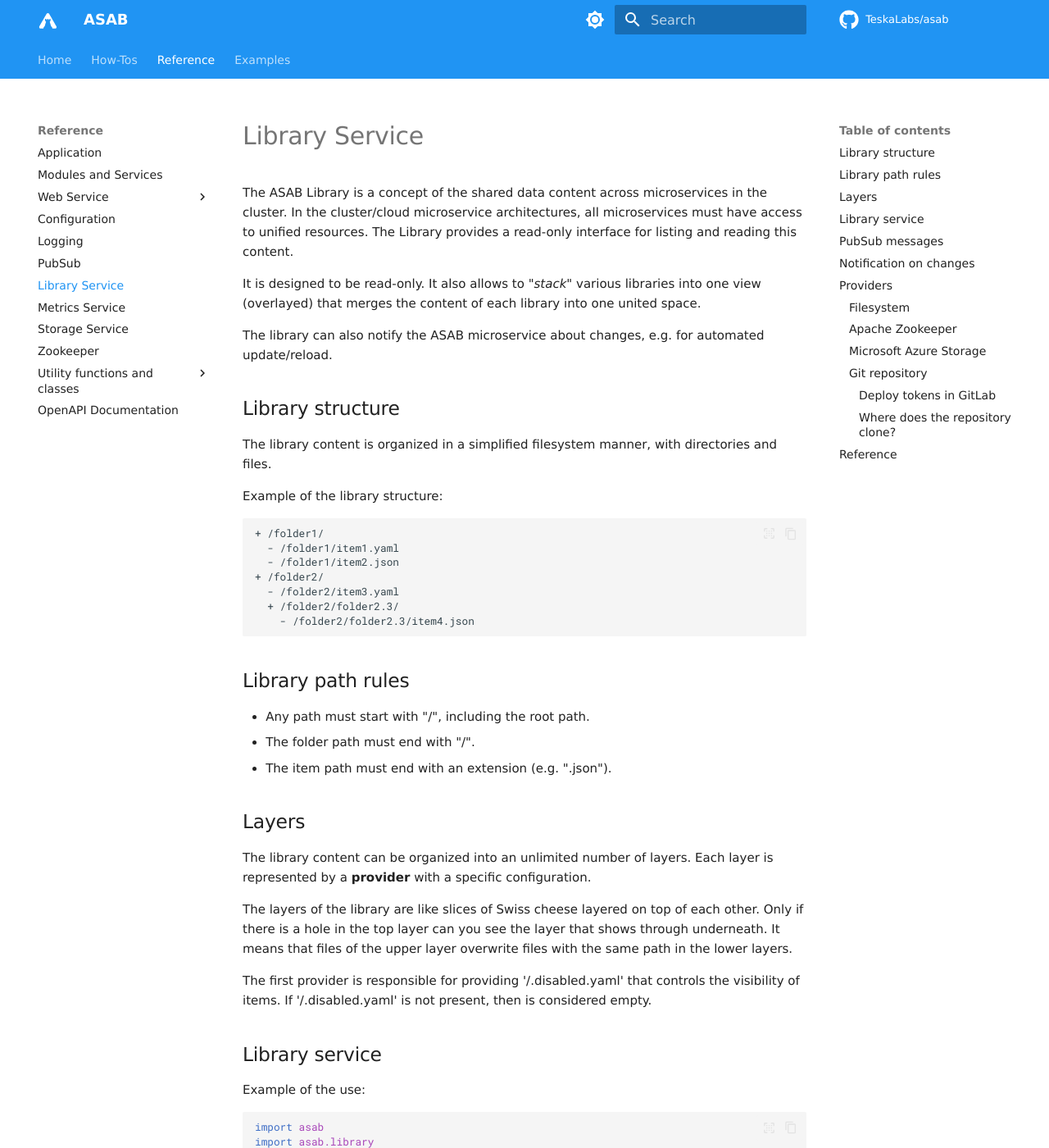
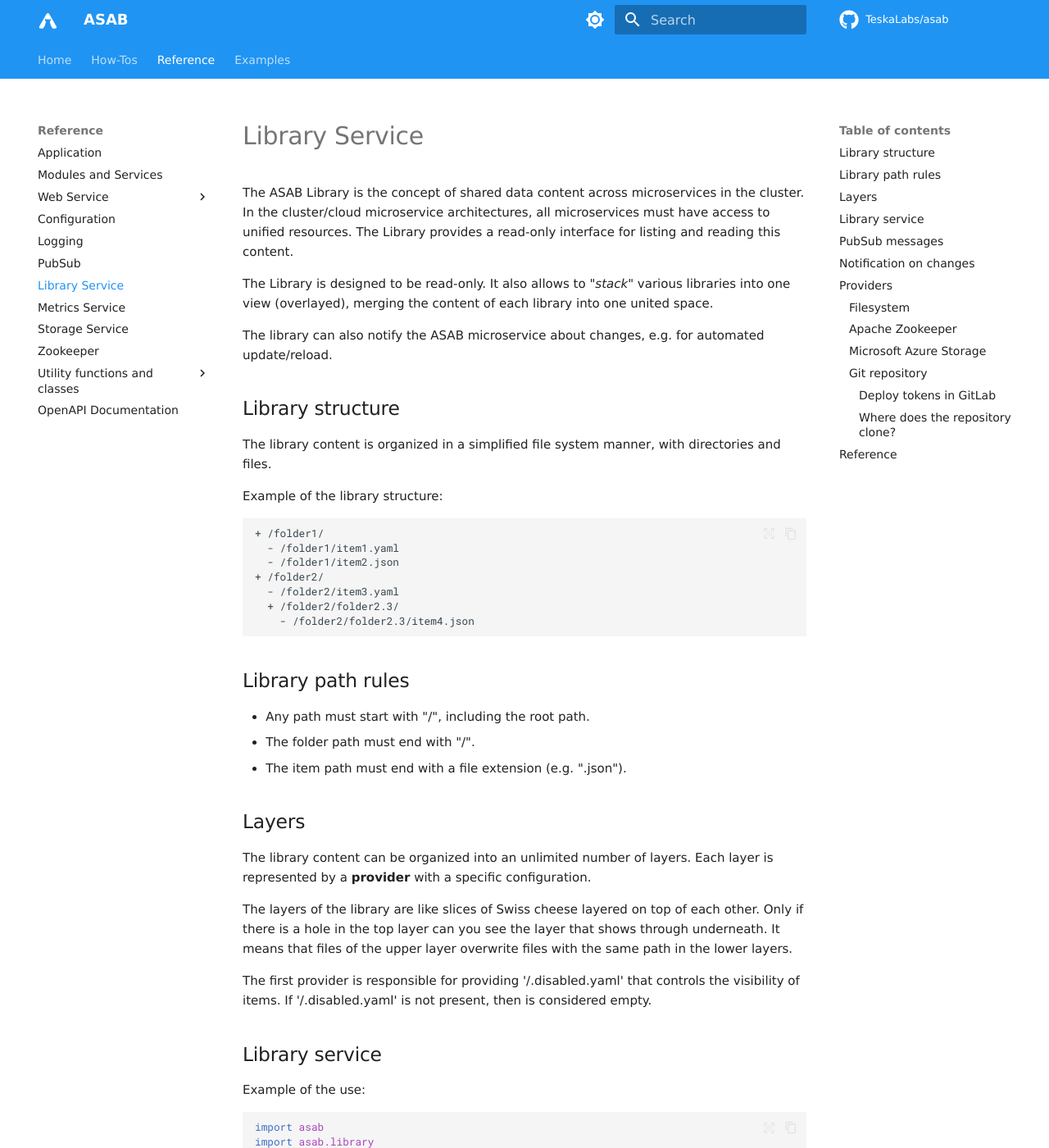
Before and after one commit to TeskaLabs/asab, an MkDocs documentation site: the page built from docs/reference/library/reference.md, in a window 1280 px wide and 1400 px high. Shown: the whole window at 82% size. Built offline with MkDocs 1.6.1 and Material for MkDocs 9.7.7, drawn with Linux system fonts in a browser that asks for light colours; some web fonts are replaced; comment, search, counter and statistics services are not loaded; some of the changed text lies outside the part shown.

Commit message:
small wording changes for clarity

```diff
--- a/docs/reference/library/reference.md
+++ b/docs/reference/library/reference.md
@@ -1,17 +1,16 @@
 # Library Service
 
-The ASAB Library is a concept of the shared data content across microservices in the cluster.
+The ASAB Library is the concept of shared data content across microservices in the cluster.
 In the cluster/cloud microservice architectures, all microservices must have access to unified resources.
 The Library provides a read-only interface for listing and reading this content.
 
-It is designed to be read-only. It also allows to *"stack"* various libraries into one view (overlayed)
-that merges the content of each library into one united space.
+The Library is designed to be read-only. It also allows to *"stack"* various libraries into one view (overlayed), merging the content of each library into one united space.
 
 The library can also notify the ASAB microservice about changes, e.g. for automated update/reload.
 
 ## Library structure
 
-The library content is organized in a simplified filesystem manner, with directories and files.
+The library content is organized in a simplified file system manner, with directories and files.
 
 Example of the library structure:
 
@@ -29,7 +28,7 @@ Example of the library structure:
 
 - Any path must start with "/", including the root path.
 - The folder path must end with "/".
-- The item path must end with an extension (e.g. ".json").
+- The item path must end with a file extension (e.g. ".json").
 
 ## Layers
 
@@ -102,7 +101,7 @@ For that reason, you have to provide a unique `service_name` and there is no def
 | Message | Published when... |
 | --- | --- |
 | `Library.not_ready!` | Library is created and the providers are not connected or Library is disconnected. |
-| `Library.ready!` | After all of the providers are ready. |
+| `Library.ready!` | After all of the providers are ready |
 | `Library.change!` | The content of the Library has changed. |
 
 ## Notification on changes
@@ -229,7 +228,7 @@ If a `path` from the `[zookeeper]` section is missing, an application class name
 
 ### Microsoft Azure Storage
 
-Reads from the Microsoft Azure Storage container.
+You can configure the microservice to read from the Microsoft Azure Storage container.
 
 Configuration:
 
```
